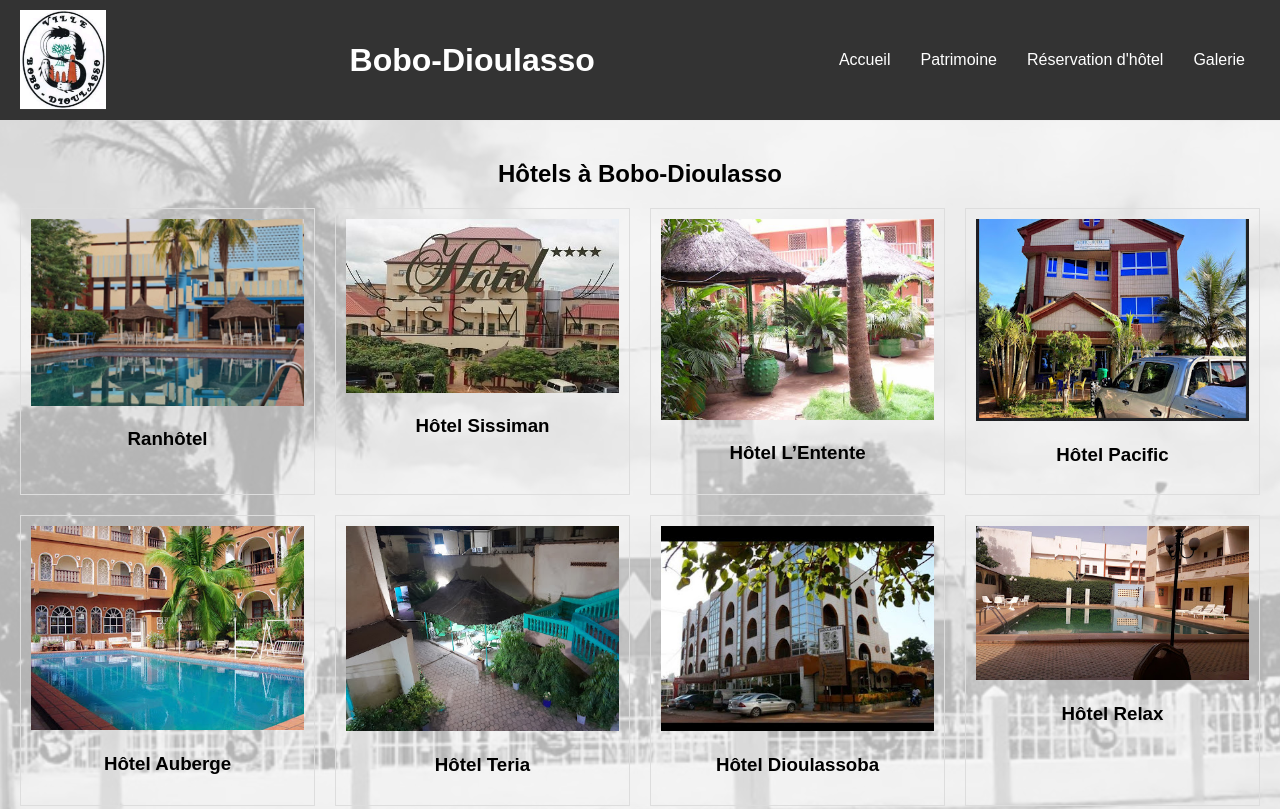
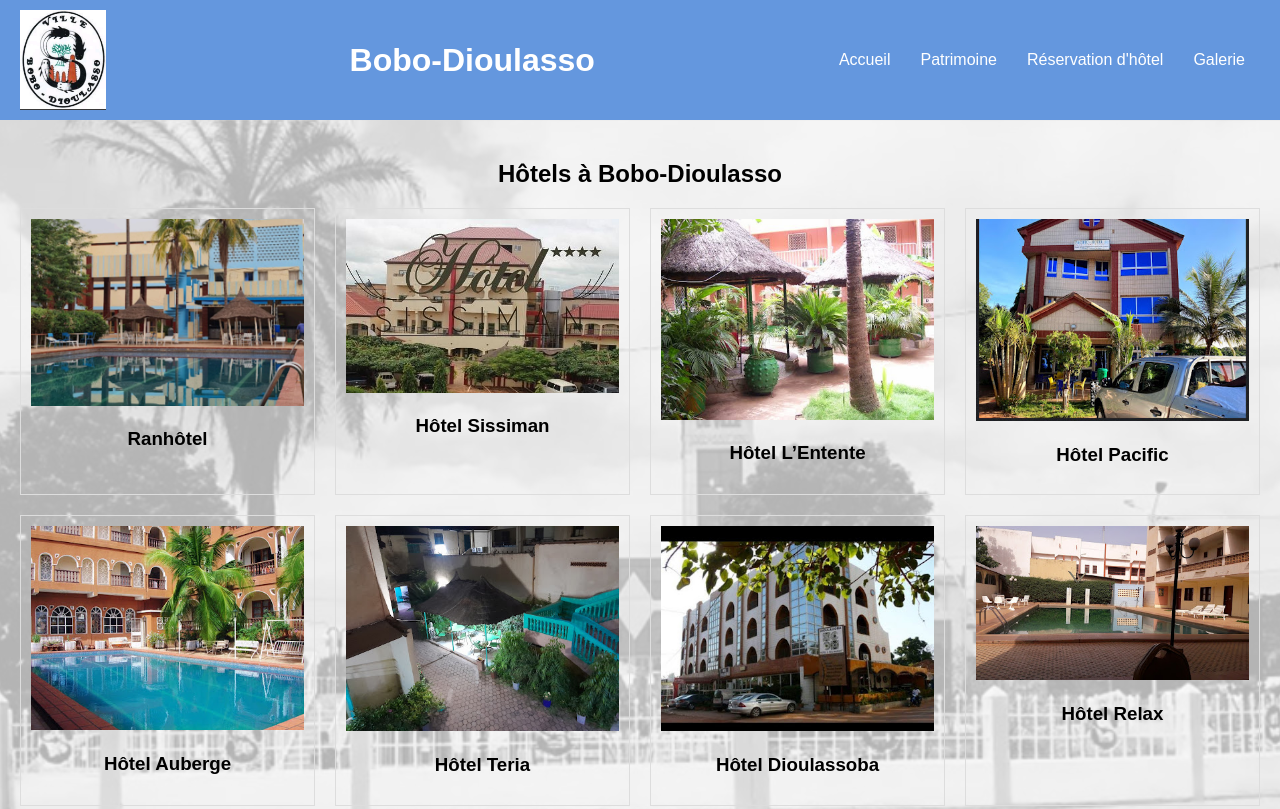
Before and after one commit to Kriminos/webesi-2024, a plain HTML site: page hotel.html in a window 1280 px wide. Shown: the top 809 px of the page. Drawn offline with Linux system fonts and the light colour scheme.

Commit message:
Update hotel.html

```diff
--- a/hotel.html
+++ b/hotel.html
@@ -14,7 +14,7 @@
             align-items: center;
             justify-content: space-between;
             padding: 10px 20px;
-            background-color: #333;
+            background-color: #6497de;
             color: #fff;
         }
         header img {
```
